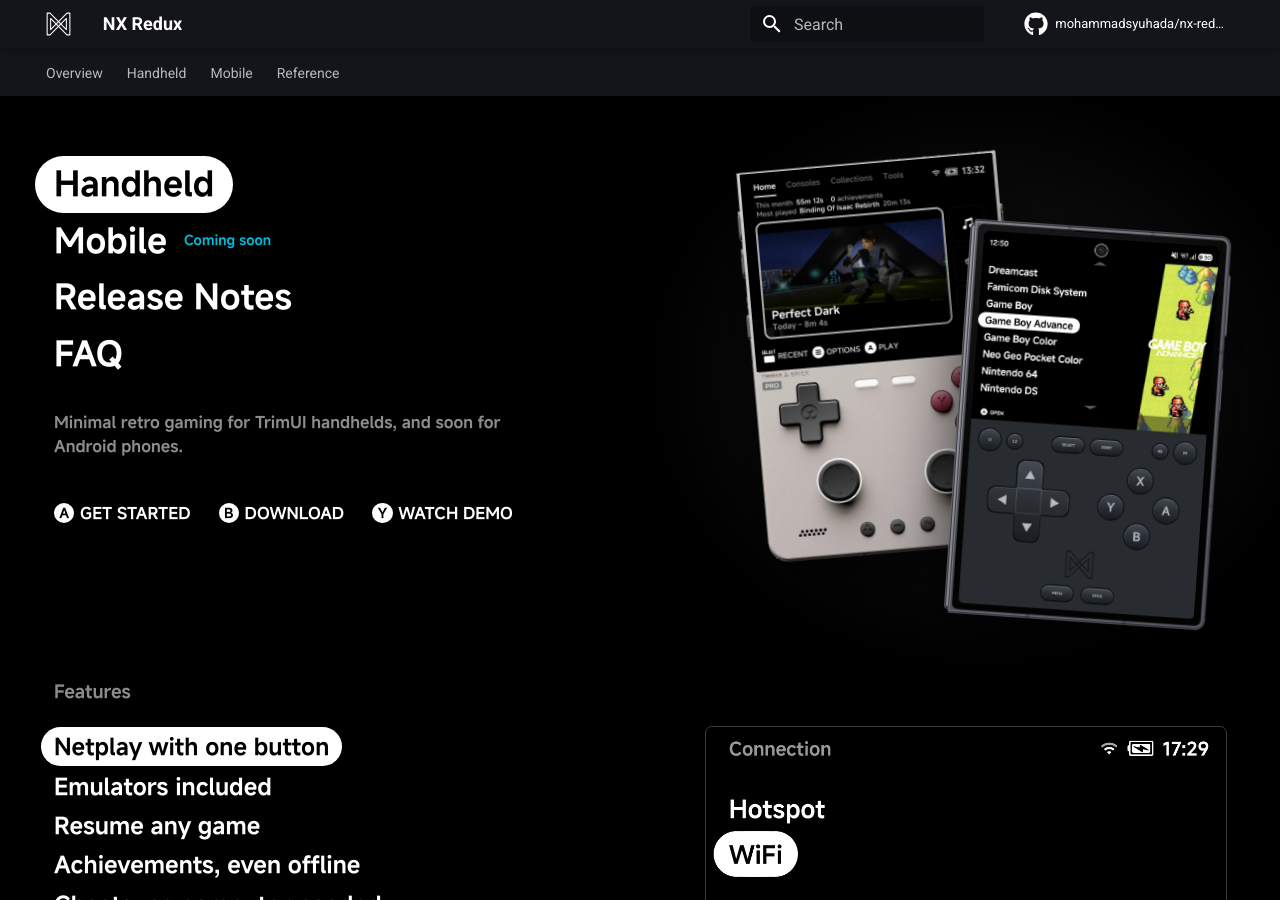
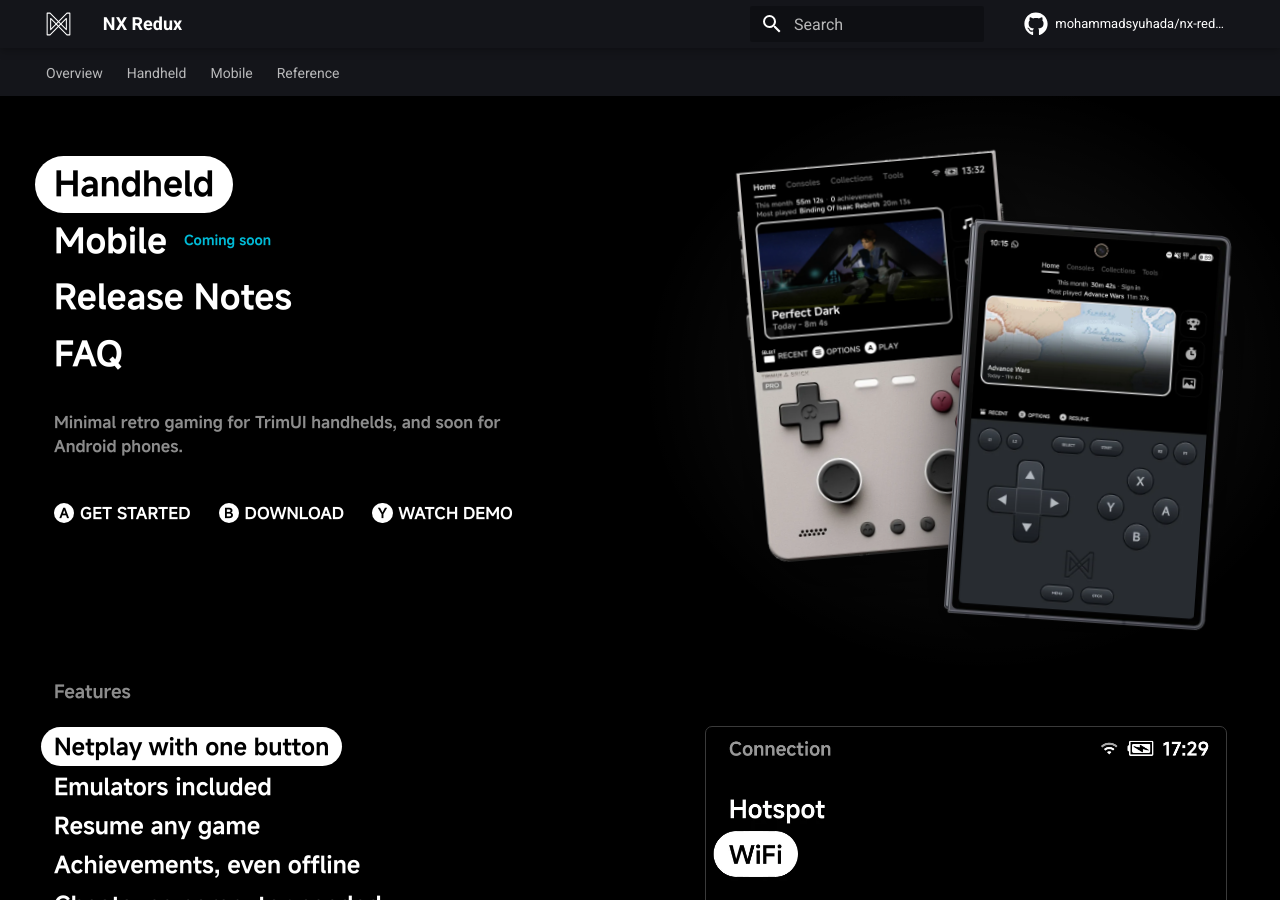
Before and after one commit to mohammadsyuhada/nx-redux-docs, an MkDocs documentation site: the page built from docs/index.md, in a window 1280 px wide and 900 px high. Built offline with MkDocs 1.6.1 and Material for MkDocs 9.7.7, drawn with Linux system fonts in a browser that asks for light colours; comment, search, counter and statistics services are not loaded.

Commit message:
feat(landing): fold slideshow mirrors the brick pro menu slides

```diff
--- a/overrides/home.html
+++ b/overrides/home.html
@@ -50,8 +50,12 @@
                 <div class="nx-device__frame">
                   <div class="nx-device__screen" aria-hidden="true">
                     <img class="nx-slide is-active" src="{{ 'assets/landing/mobile/logo.webp' | url }}" alt="">
-                    <img class="nx-slide" src="{{ 'assets/landing/mobile/main-menu.webp' | url }}" alt="" loading="lazy">
-                    <img class="nx-slide" src="{{ 'assets/landing/mobile/game-list.webp' | url }}" alt="" loading="lazy">
+                    <img class="nx-slide" src="{{ 'assets/landing/mobile/home.webp' | url }}" alt="" loading="lazy">
+                    <img class="nx-slide" src="{{ 'assets/landing/mobile/consoles-list.webp' | url }}" alt="" loading="lazy">
+                    <img class="nx-slide" src="{{ 'assets/landing/mobile/consoles-carousel.webp' | url }}" alt="" loading="lazy">
+                    <img class="nx-slide" src="{{ 'assets/landing/mobile/game-list-carousel.webp' | url }}" alt="" loading="lazy">
+                    <img class="nx-slide" src="{{ 'assets/landing/mobile/game-list-backdrop-v.webp' | url }}" alt="" loading="lazy">
+                    <img class="nx-slide" src="{{ 'assets/landing/mobile/game-list-grid.webp' | url }}" alt="" loading="lazy">
                   <img class="nx-slide" src="{{ 'assets/landing/controls/pad-n64.webp' | url }}" alt="" loading="lazy">
                   <img class="nx-slide" src="{{ 'assets/landing/controls/pad-dc.webp' | url }}" alt="" loading="lazy">
                   <img class="nx-slide" src="{{ 'assets/landing/controls/pad-md6.webp' | url }}" alt="" loading="lazy">
```
Also changed, not shown: docs/assets/landing/mobile/consoles-carousel.webp (added), docs/assets/landing/mobile/consoles-list.webp (added), docs/assets/landing/mobile/game-list-backdrop-v.webp (added), docs/assets/landing/mobile/game-list-carousel.webp (added), docs/assets/landing/mobile/game-list-grid.webp (added), docs/assets/landing/mobile/game-list.webp (deleted), docs/assets/landing/mobile/home.webp (added), docs/assets/landing/mobile/main-menu.webp (deleted).
